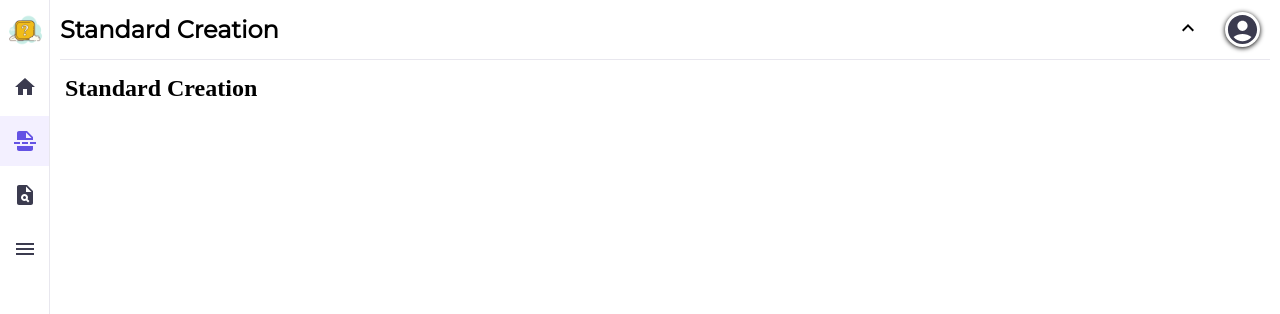
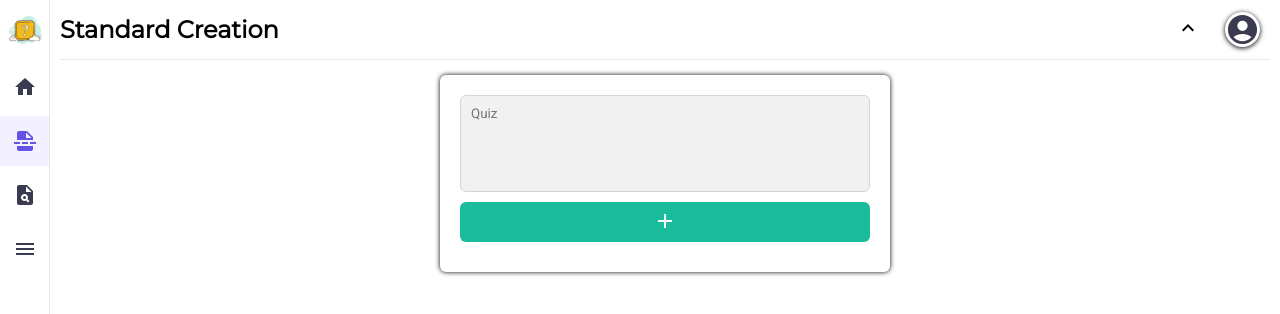
Before and after one commit to GeisielMelo/video-creator-robot, a React (Vite) app in the folder frontend/: page /video-quiz in a window 1280 px wide. Shown: the top 314 px of the page. Built offline with nearby package versions, Linux system fonts and the light colour scheme; sample sign-in values are in the browser's storage.

Commit message:
feat: created prototype of input form

```diff
--- a/frontend/src/components/Profile.jsx
+++ b/frontend/src/components/Profile.jsx
@@ -120,8 +120,8 @@ const Profile = () => {
 
       {menuOpen && (
         <Menu ref={menuRef}>
-          <Name>David Contabil</Name>
-          <Email>david@tarssolucoes.com.br</Email>
+          <Name>"User"</Name>
+          <Email>Email</Email>
           <Line />
           <Option onClick={(e) => logout()}>Logout</Option>
         </Menu>
--- a/frontend/src/pages/navigation/StandardCreation.jsx
+++ b/frontend/src/pages/navigation/StandardCreation.jsx
@@ -1,10 +1,111 @@
-import React from "react";
+import React, { useState } from "react";
+import styled from "styled-components";
+import AddIcon from "@mui/icons-material/Add";
+import { processQuiz } from "../../utils/StandardCreatonUtils";
+
+const Section = styled.section`
+  display: flex;
+  flex-direction: column;
+  align-items: center;
+  gap: 10px;
+`;
+
+const Container = styled.div`
+  display: flex;
+  flex-direction: column;
+  max-width: 450px;
+  border-radius: 6px;
+  box-shadow: 0px 0px 5px black;
+  width: 100%;
+  gap: 10px;
+  padding: 20px;
+  font-family: ${(props) => props.theme.font.family.one};
+  textarea {
+    width: 100%;
+    background-color: #f1f1f2;
+    border: 1px solid rgba(212, 213, 216, 255);
+    border-radius: 6px;
+    padding: 10px;
+    resize: none;
+    font-family: ${(props) => props.theme.font.family.two};
+  }
+  button {
+    height: 40px;
+    border-radius: 6px;
+    background-color: #1abc9c;
+    color: white;
+    transition: all 0.2s ease-in-out;
+    margin-bottom: 10px;
+    cursor: pointer;
+    &:hover {
+      box-shadow: 0px 0px 5px #1abc9cb7;
+      background-color: #1abc9cb9;
+    }
+    &:disabled {
+      background-color: #f1f1f2;
+      cursor: not-allowed;
+      box-shadow: none;
+      color: #8ea1a8;
+    }
+  }
+`;
+
+const ListContainer = styled.div`
+  display: flex;
+  align-items: center;
+  gap: 10px;
+  padding: 5px;
+  background-color: #f1f1f2;
+  border-radius: 6px;
+  p {
+    width: 100%;
+    font-size: 12px;
+  }
+  div {
+    height: 20px;
+    width: 20px;
+    border-radius: 50%;
+    background-color: ${(props) =>
+      props["data-stage"] === "added"
+        ? "#8ea1a8"
+        : props["data-stage"] === "processing"
+        ? "#f1c40f"
+        : props["data-stage"] === "done"
+        ? "#2ecc71"
+        : "#e74c3c"}
+  }
+`;
 
 const StandardCreation = () => {
+  const [quizList, setQuizList] = useState([]);
+  const [inputValue, setInputValue] = useState("");
+
+  const handleSubmit = (quizInput) => {
+    try {
+      const quizJSON = processQuiz(quizInput);
+      setQuizList((prevList) => [...prevList, { ...quizJSON, stage: "added" }]);
+      setInputValue("");
+    } catch (error) {
+      console.error(error.message);
+    }
+  };
+
   return (
-    <div>
-      <h1>Standard Creation</h1>
-    </div>
+    <Section>
+      <Container>
+        <textarea value={inputValue} onChange={(e) => setInputValue(e.target.value)} placeholder="Quiz" cols="30" rows="5"></textarea>
+        <button disabled={quizList.length >= 6} onClick={() => handleSubmit(inputValue)}>
+          <AddIcon />
+        </button>
+
+        {quizList.map((quiz, index) => (
+          <ListContainer data-stage={quiz.stage} key={index}>
+            <p>{quiz.question}</p>
+            <div />
+          </ListContainer>
+        ))}
+      </Container>
+    </Section>
   );
 };
 
--- /dev/null
+++ b/frontend/src/utils/StandardCreatonUtils.js
@@ -0,0 +1,27 @@
+export const processQuiz = (quizInput) => {
+    const lines = quizInput.split('\n');
+
+    if (lines.length < 5) {
+      throw new Error("Formato de entrada inválido");
+    }
+
+    const question = lines[0];
+    const options = lines.slice(1, 5);
+
+    const quizJSON = {
+      question,
+      options: options.map((option, index) => {
+        const match = option.match(/^([a-d])\) (.+)$/);
+        if (!match) {
+          throw new Error(`Formato de opção inválido na linha ${index + 2}`);
+        }
+
+        const [_, label, text] = match;
+        const isCorrect = text.includes('(Correta)');
+
+        return { label, text: text.replace('(Correta)', '').trim(), correct: isCorrect };
+      })
+    };
+
+    return quizJSON;
+  };
```
